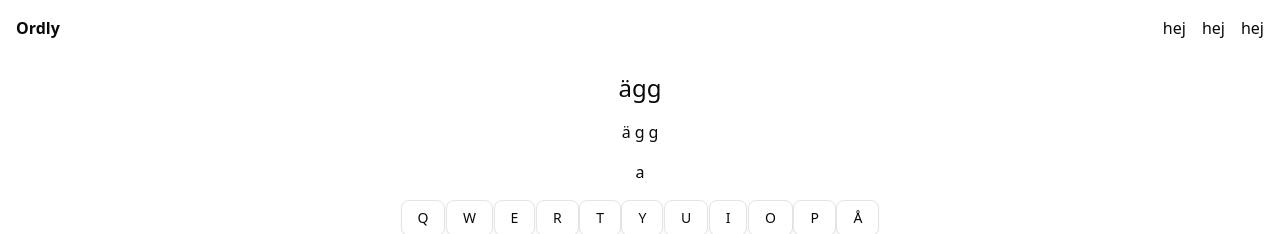
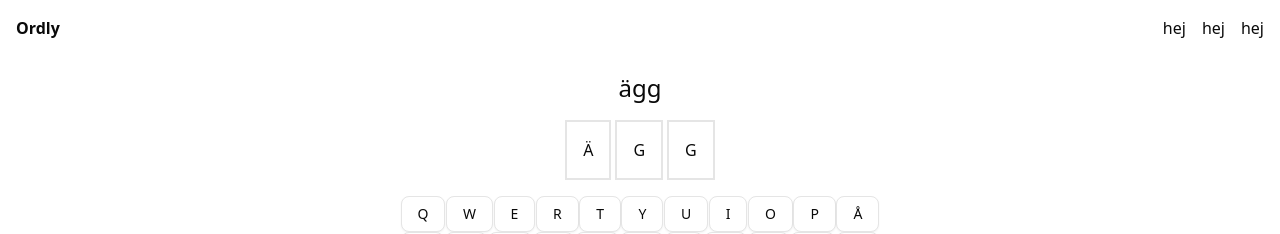
Before and after one commit to jonte265/guess-word, a Next.js app: page / in a window 1280 px wide. Both pictures are taken after a click on the button "Start". Shown: the top 234 px of the page. Built offline with nearby package versions, Linux system fonts and the light colour scheme.

Commit message:
letterbox uppercase

```diff
--- a/components/ui/custom/GameArea.tsx
+++ b/components/ui/custom/GameArea.tsx
@@ -26,7 +26,7 @@ function GameArea() {
               return <LetterBox key={index} letter={letr} />;
             })}
           </div>
-          <LetterBox letter='a' />
+
           {/* Keyboard */}
           <div className='flex flex-wrap justify-evenly items-center w-120'>
             {alphabetKeyboard.map((alp: string, index: number) => {
--- a/components/ui/custom/LetterBox.tsx
+++ b/components/ui/custom/LetterBox.tsx
@@ -4,9 +4,9 @@ type LetterBoxType = {
 
 function LetterBox({ letter }: LetterBoxType) {
   return (
-    <>
-      <p>{letter}</p>
-    </>
+    <div className='border-2 p-4'>
+      <p>{letter.toUpperCase()}</p>
+    </div>
   );
 }
 
```
